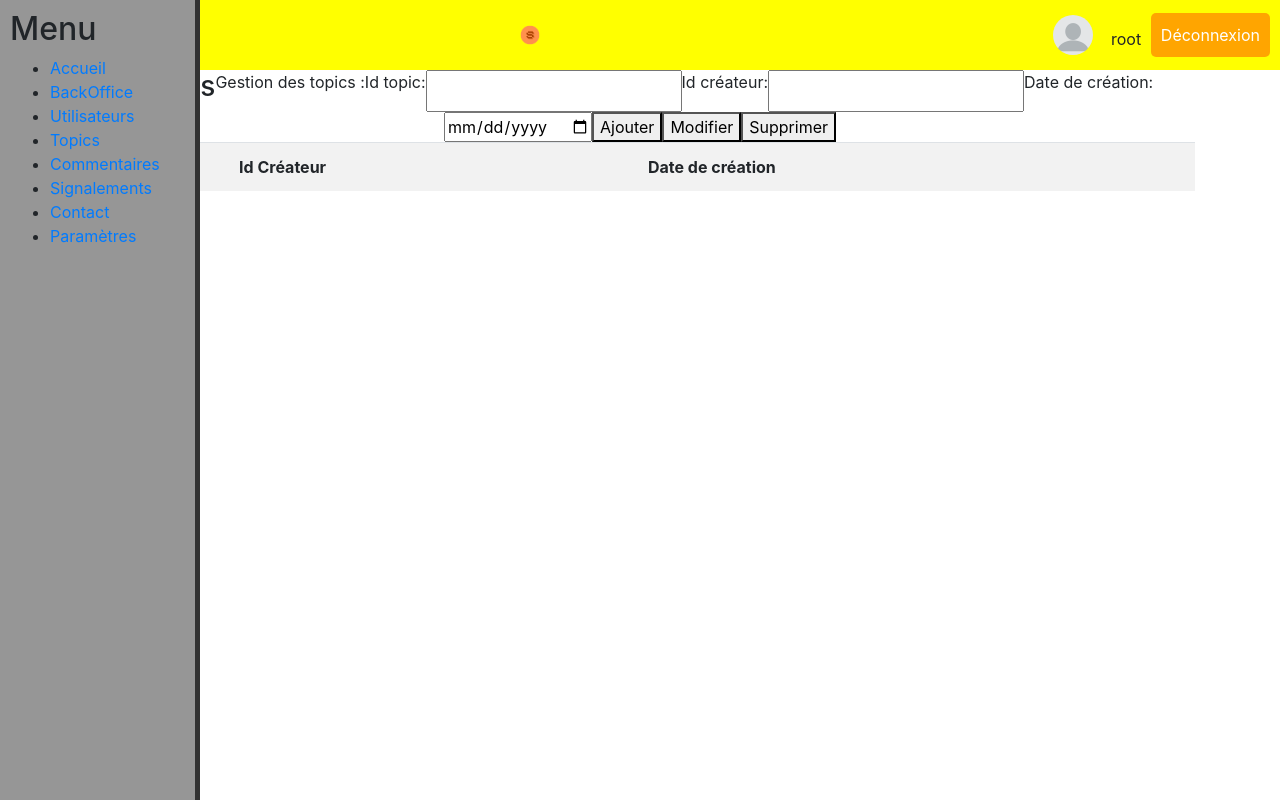
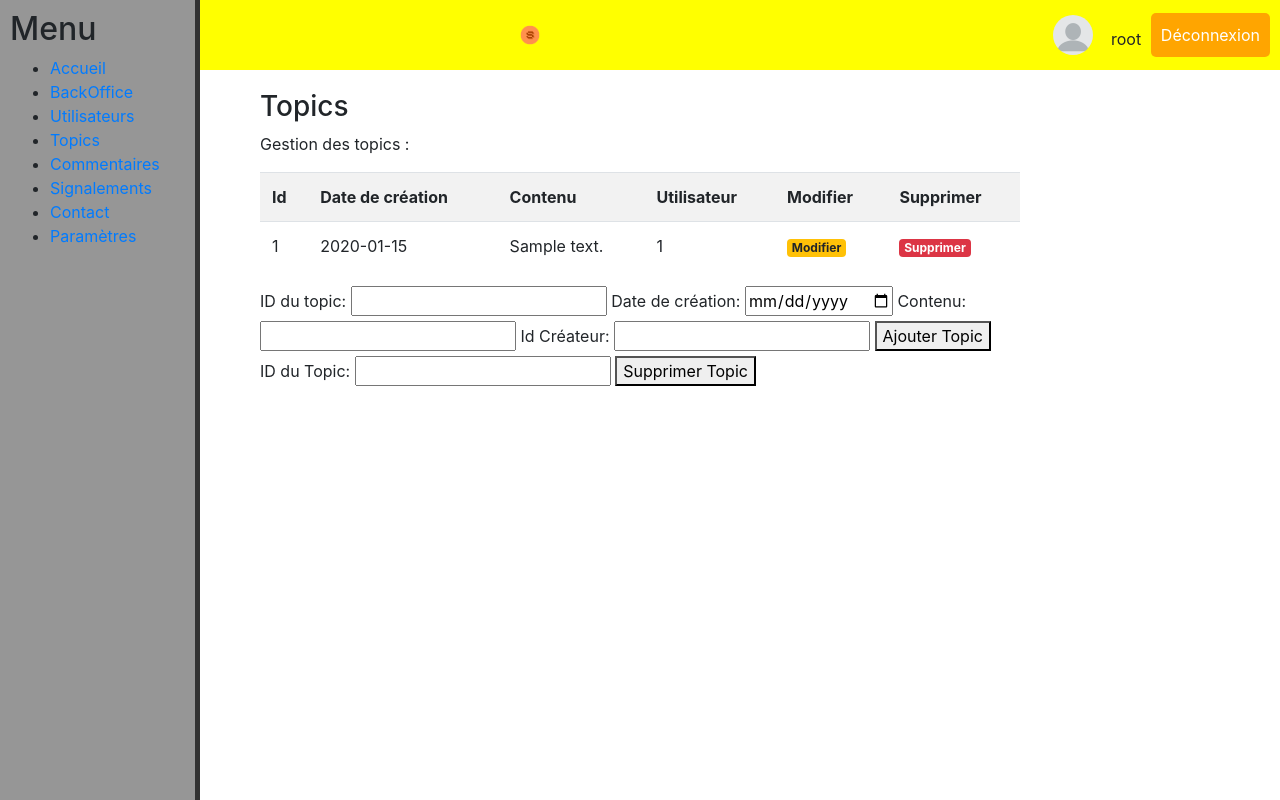
Before and after one commit to DidoucheinSTI2D/River-Ride, a PHP site: page /backoffice/topic.php in a window 1280 px wide. Run offline with PHP 8.4, Linux system fonts and the light colour scheme; tables that the repository leaves empty hold one stand-in row (values such as "Sample post"); lists and menus that the app fills with data are empty.

Commit message:
Add files via upload

```diff
--- a/backoffice/topic.php
+++ b/backoffice/topic.php
@@ -14,7 +14,6 @@
     $password = ""; // Mot de passe pour accéder à la base de données
     $dbname = "mastertheweb"; // Nom de la base de données
 
-    // Crée une connexion
     $conn = new mysqli($servername, $username, $password, $dbname);
     if ($conn->connect_error) {
       die("Erreur de connexion à la base de données : " . $conn->connect_error);
@@ -66,64 +65,76 @@
                 <li><a href="./settings.php">Paramètres</a></li>
             </ul>
         </div>
+        <div class="main-content">
             <h3>Topics</h3>
             <?php
-
-            function modifier_topic($id_topic, $nouveau_titre, $nouveau_contenu) {
+            function ajouter_topic($id_topic, $date_creation, $contenu, $createur) {
                 global $conn;
-
-                $stmt = $conn->prepare("UPDATE Topic SET titre = ?, contenu = ? WHERE id_topic = ?");
+                $stmt = $conn->prepare("INSERT INTO topic (id_Topic, Date_création, Contenu, Utilisateur_id_Utilisateur) VALUES (?, ?, ?, ?)");
 
                 if (!$stmt) {
                     die("Erreur de préparation de la requête : " . $conn->error);
                 }
-
-                $stmt->bind_param("ssi", $nouveau_titre, $nouveau_contenu, $id_topic);
+                $stmt->bind_param("isss", $id_topic, $date_creation, $contenu, $createur);
 
                 if (!$stmt->execute()) {
                     die("Erreur d'exécution de la requête : " . $stmt->error);
                 }
+                $stmt->close();
+            }
 
+            function supprimer_topic($id_topic) {
+                global $conn;
+                $stmt = $conn->prepare("DELETE FROM topic WHERE id_Topic = ?");
+
+                if (!$stmt) {
+                    die("Erreur de préparation de la requête : " . $conn->error);
+                }
+                $stmt->bind_param("i", $id_topic);
+
+                if (!$stmt->execute()) {
+                    die("Erreur d'exécution de la requête : " . $stmt->error);
+                }
                 $stmt->close();
+            }
 
-                if (isset($_POST['updateTopic'])) {
-                $id_topic = $_POST['id_Topic'];
-                $id_createur = $_POST['Id_créateur'];
-                $createdate = $_POST['Date_création'];
-                $useriduser = $_POST['Utilisateur_id_Utilisateur'];
-                $commentidcomment = $_POST['Commentaires_id_Commentaires'];
-                $sql = "UPDATE `topics` SET `Id_Topic` = '$id', `Id_créateur` = '$title', `Date_création` = '$date', `Utilisateur_id_Utilisateur` = '$useriduser', `Commentaires_id_Commentaires` = '$commentidcomment' WHERE `topics`.`Id_Topic` = $id;";
+            if (isset($_POST['addTopic'])) {
+                $id_topic = $_POST['id_topic'];
+                $date_creation = $_POST['date_creation'];
+                $contenu = $_POST['contenu'];
+                $createur = $_POST['createur'];
+                ajouter_topic($id_topic, $date_creation, $contenu, $createur);
+                echo "Topic ajouté avec succès !";
+            }
 
-                if ($conn->query($sql) === TRUE) {
-                    echo "Super Topic modifié avec succès !";
-                } else {
-                    echo "Erreur lors de la modification du SuperTopic: " . $conn->error;
-                }
-                }
+            if (isset($_POST['deleteTopic'])) {
+                $id_topic = $_POST['id_topic'];
+                supprimer_topic($id_topic);
+                echo "Topic supprimé avec succès !";
             }
             ?>
-
             <?php
             // Affichage des topics
-            $sql = "SELECT * FROM `topic`";
+            $sql = "SELECT * FROM topic";
 
             $result = $conn->query($sql);
 
             if ($result->num_rows > 0) {
-            // Récupération des données de l'utilisateur
-            $user = $result->fetch_assoc();
                 echo '<p>Gestion des topics :</p>';
                 echo '<table class="table table-condensed table-striped">';
-            echo '<tr> <th> Id </th> <th> Id Créateur </th> <th> Date de création </th> </tr>';
-            // Affichage des informations de l'utilisateur
+                echo '<tr> <th> Id </th> <th> Date de création </th> <th> Contenu </th> <th> Utilisateur </th> <th> Modifier </th> <th> Supprimer </th> </tr>';
+                // Affichage des informations des topics
                 while ($row = $result->fetch_assoc()) {
                     echo '<tr>';
                     echo '<td>' .$row["id_Topic"]. '</td>';
-                echo "<td>" .$row["Id_créateur"]. "</td>";
                     echo "<td>" .$row["Date_création"]. "</td>";
-                echo "<td> <a class='badge badge-danger' href='delete.php?id=" . $row["id_Utilisateur"] . "'>Supprimer</a> </td>";
+                    echo "<td>" .$row["Contenu"]. "</td>";
+                    echo "<td>" .$row["Utilisateur_id_Utilisateur"]. "</td>";
+                    echo "<td> <a class='badge badge-warning' href='update.php?id=" . $row["id_Topic"] . "'>Modifier</a> </td>";
+                    echo "<td> <a class='badge badge-danger' href='delete.php?id=" . $row["id_Topic"] . "'>Supprimer</a> </td>";
                     echo '</tr>';
                 }
+                echo '</table>';
             } else {
                 echo "Aucun topic trouvé.";
             }
@@ -131,13 +142,17 @@
             $conn->close();
             ?>
             <form method="POST">
-            <label for="iduser">Id topic:</label> <input type="text" name="idtopic" required>
-            <label for="username">Id créateur:</label> <input type="text" name="idcréateur" required>
-            <label for="password">Date de création:</label> <input type="date" name="créationdate" required>
-            <button type="submit" name="addUser">Ajouter</button>
-            <button type="submit" name="exp">Modifier</button>
-            <button type="submit" name="deleteUser">Supprimer</button>
+                <label for="id_topic">ID du topic:</label> <input type="text" name="id_topic" required>
+                <label for="date_creation">Date de création:</label> <input type="date" name="date_creation" required>
+                <label for="contenu">Contenu:</label> <input type="text" name="contenu" required>
+                <label for="createur">Id Créateur:</label> <input type="text" name="createur" required>
+                <button type="submit" name="addTopic">Ajouter Topic</button>
             </form>
+            <form method="POST">
+                <label for="id_topic">ID du Topic:</label> <input type="text" name="id_topic" required>
+                <button type="submit" name="deleteTopic">Supprimer Topic</button>
+            </form>
+        </div>
     </div>
 </body>
 </html>
--- a/newsletter.php
+++ b/newsletter.php
@@ -13,7 +13,6 @@
         require './phpmailer.php';
         ?>
     </header>
-    <!---->
     <main class="container">
     <h2>Inscription à la newsletter</h2>
     <form action="./register.php" method="post">
@@ -26,7 +25,6 @@
         <input type="submit" value="S'inscrire">
     </form>
     </main>
-    <!---->
     <footer>
         <?php include "./component/footer.php"; ?>
     </footer>
```
Also changed, not shown: backoffice/backoffice.php (+29 -9 lines), backoffice/user.php (+37 -8 lines), phpmailer.php (+4 -4 lines). Lines whose indentation alone changed are shown as unchanged.
